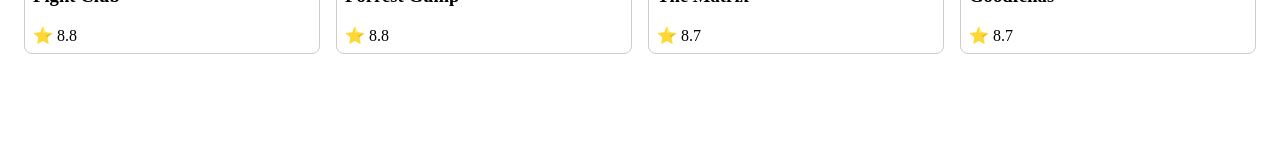
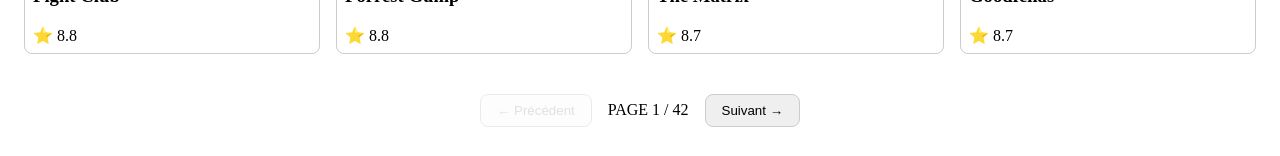
Before and after one commit to rdesfonds-campus/site-movie, a Vue app: page / in a window 1280 px wide. Shown: the part 1148-1304 px from the top of the page. Before the commit the page ends 1226 px from the top, so only its background shows below. Built offline with nearby package versions, Linux system fonts and the light colour scheme.

Commit message:
feat: créer composant Pagination (#5)

```diff
--- a/src/components/Pagination.vue
+++ b/src/components/Pagination.vue
@@ -0,0 +1,44 @@
+<template>
+  <div class="pagination">
+    <button :disabled="currentPage === 1" @click="$emit('prev')">
+      ← Précédent
+    </button>
+
+    <span>PAGE {{ currentPage }} / {{ totalPages }}</span>
+
+    <button :disabled="currentPage === totalPages" @click="$emit('next')">
+      Suivant →
+    </button>
+  </div>
+</template>
+
+<script setup>
+defineProps({
+  currentPage: Number,
+  totalPages: Number,
+})
+
+defineEmits(['prev', 'next'])
+</script>
+
+<style scoped>
+.pagination {
+  display: flex;
+  align-items: center;
+  justify-content: center;
+  gap: 16px;
+  padding: 24px;
+}
+
+button {
+  padding: 8px 16px;
+  border: 1px solid #ccc;
+  border-radius: 8px;
+  cursor: pointer;
+}
+
+button:disabled {
+  opacity: 0.4;
+  cursor: not-allowed;
+}
+</style>
--- a/src/views/MovieListing.vue
+++ b/src/views/MovieListing.vue
@@ -3,6 +3,12 @@
     <AppNavbar />
     <SearchBar v-model="searchQuery" />
     <MovieGrid :movies="filteredMovies" />
+    <Pagination
+      :currentPage="currentPage"
+      :totalPages="42"
+      @prev="currentPage--"
+      @next="currentPage++"
+    />
   </div>
 </template>
 
@@ -11,8 +17,10 @@
 import AppNavbar from '@/components/AppNavbar.vue'
 import SearchBar from '@/components/SearchBar.vue'
 import MovieGrid from '@/components/MovieGrid.vue'
+import Pagination from '@/components/Pagination.vue'
 
 const searchQuery = ref('')
+const currentPage = ref(1)
 
 const movies = [
   { id: 1, title: 'Inception', vote_average: 8.8, poster_url: 'https://picsum.photos/seed/1/200/300' },
```
